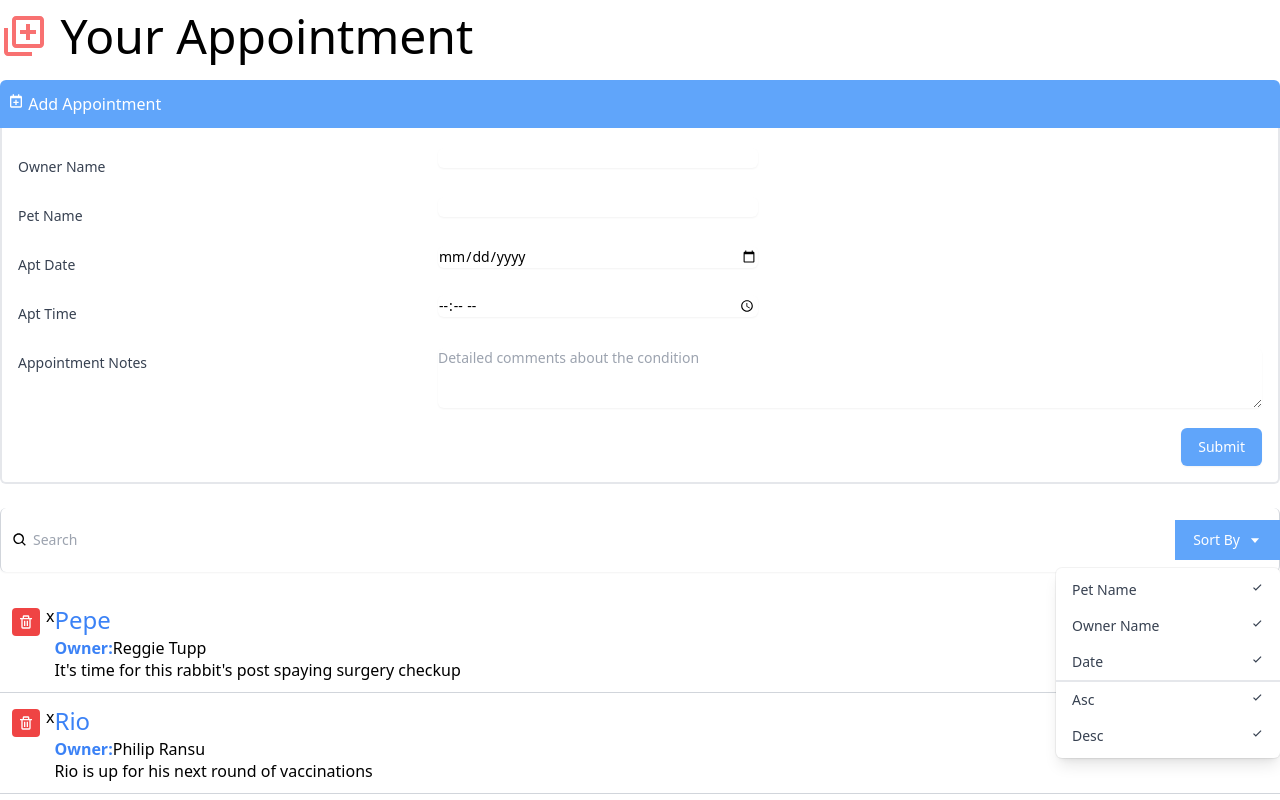
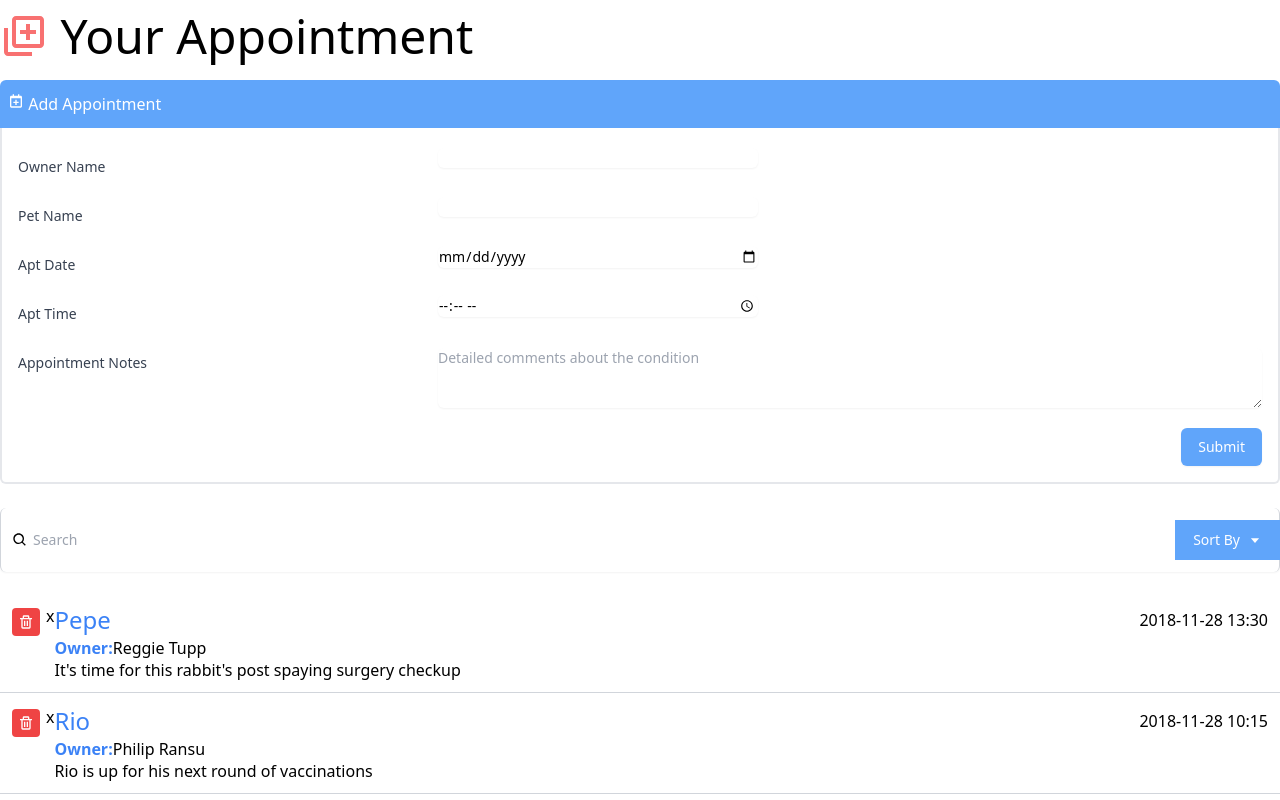
Before and after one commit to ajewoleOlugbenga/crm-calendar, a React (Create React App) app: page / in a window 1280 px wide. Shown: the top 800 px of the page. Built offline with nearby package versions, Linux system fonts and the light colour scheme.

Commit message:
"Add state for sorting dropdown and pass toggle function to it"
The changes include:

* Importing `useState` hook from React
* Adding a new state variable `toggleSort` and the `handleToggle

```diff
--- a/src/components/Search.js
+++ b/src/components/Search.js
@@ -1,7 +1,10 @@
-import { BiSearch, BiCaretDown,BiCheck } from "react-icons/bi";
+import { useState } from "react";
+import { BiSearch, BiCaretDown, BiCheck } from "react-icons/bi";
 
-const DropDown = () => {
+const DropDown = ({ toggle }) => {
   return (
+    <>
+      {toggle ? (
         <div
           className="origin-top-right absolute right-0 mt-2 w-56
     rounded-md shadow-lg bg-white ring-1 ring-black ring-opacity-5"
@@ -44,10 +47,17 @@ const DropDown = () => {
             </div>
           </div>
         </div>
+      ) : null}
+    </>
   );
 };
 
 const Search = () => {
+  const [toggleSort, setToggleSort] = useState(false);
+
+  const handleToggleSort = () => {
+    setToggleSort(!toggleSort);
+  };
   return (
     <div className="py-5">
       <div className="mt-1 relative rounded-md shadow-sm">
@@ -71,10 +81,11 @@ const Search = () => {
               id="options-menu"
               aria-haspopup="true"
               aria-expanded="true"
+              onClick={handleToggleSort}
             >
               Sort By <BiCaretDown className="ml-2" />
             </button>
-            <DropDown/>
+            <DropDown toggle={toggleSort} />
           </div>
         </div>
       </div>
```
Lines whose indentation alone changed are shown as unchanged.
